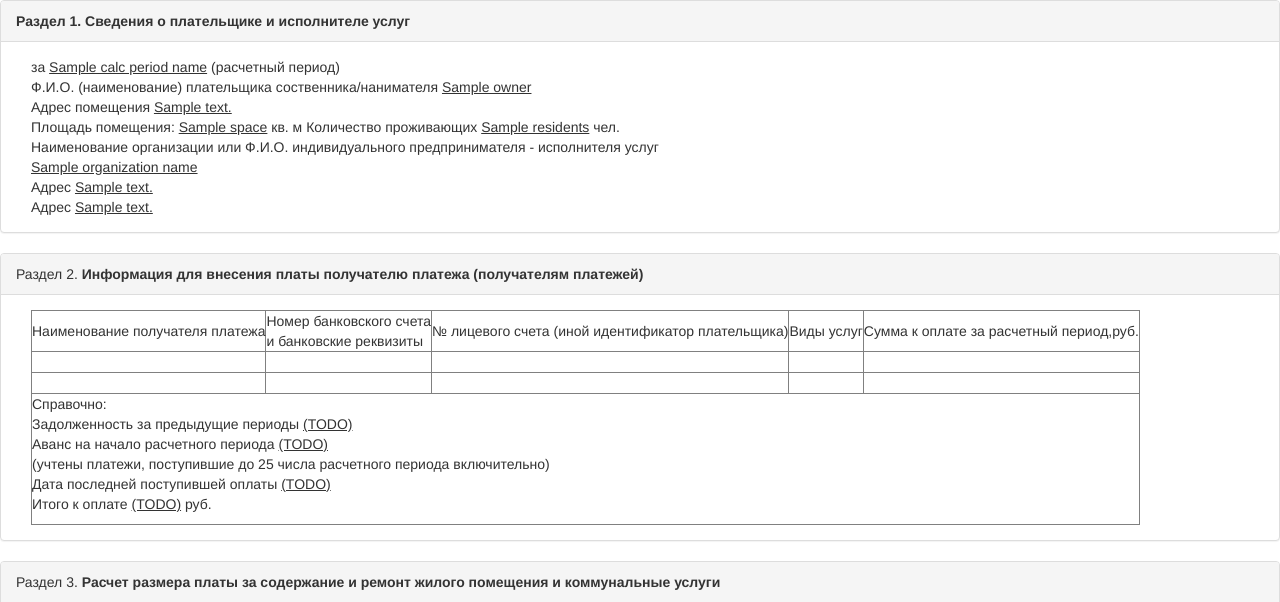
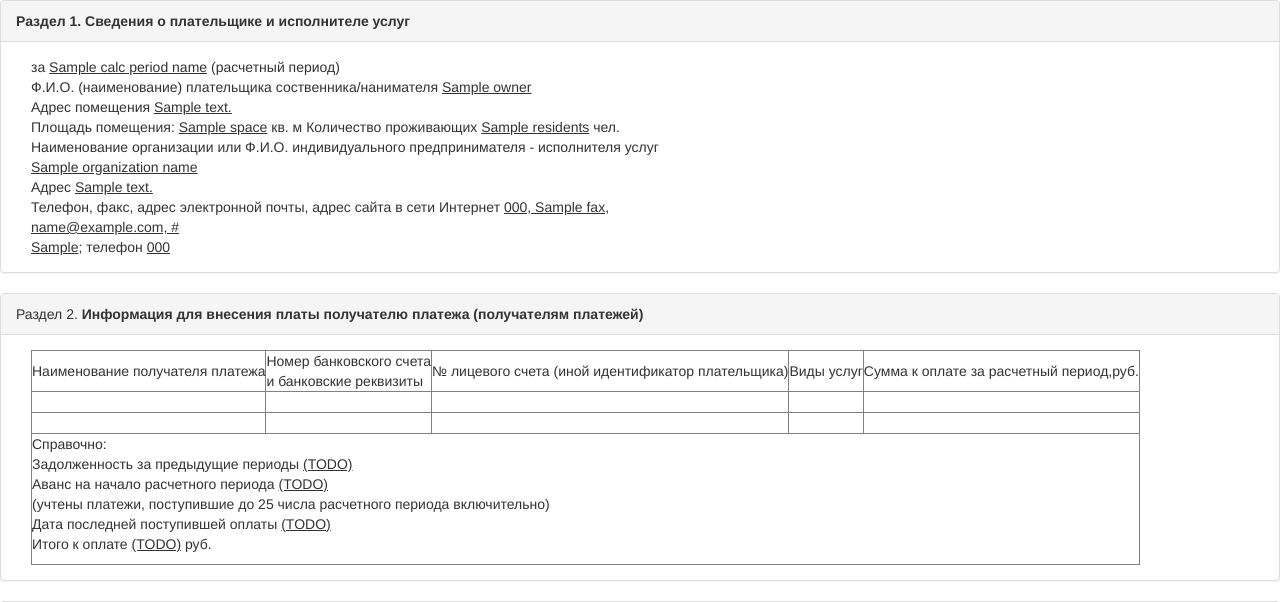
Before and after one commit to orginfo/orginfo, a Django app: template accounting/templates/accounting/report.html in a window 1280 px wide. Shown: the top 602 px of the page. Run offline with Django 3.2, Linux system fonts and the light colour scheme; the template is opened without the code that fills it: most values are stand-ins (such as "Sample title", 1, 10 or a date in 2020); some libraries are stand-ins or nearby versions.

Commit message:
Закончил "Раздел 1" платёжного документа.

```diff
--- a/accounting/templates/accounting/report.html
+++ b/accounting/templates/accounting/report.html
@@ -29,7 +29,10 @@
               Адрес <span style="text-decoration: underline">{{organization_address}}</span>
             </div>
             <div class="col-md-9">
-              Адрес <span style="text-decoration: underline">{{last_payment.real_estate.address}}</span>
+              Телефон, факс, адрес электронной почты, адрес сайта в сети Интернет <span style="text-decoration: underline">{% if phone %}{{phone}}{% else %}--{% endif %}, {% if fax %}{{fax}}{% else %}--{% endif %}, {% if email %}{{email}}{% else %}--{% endif %}, {% if website %}{{website}}{% else %}--{% endif %}</span>
+            </div>
+            <div class="col-md-9">
+              <span style="text-decoration: underline">{{operating_mode}}</span>; телефон <span style="text-decoration: underline">{{phone}}</span>
             </div>
           </div>
         </div>
```
Also changed, not shown: accounting/views.py (+5 -21 lines).
